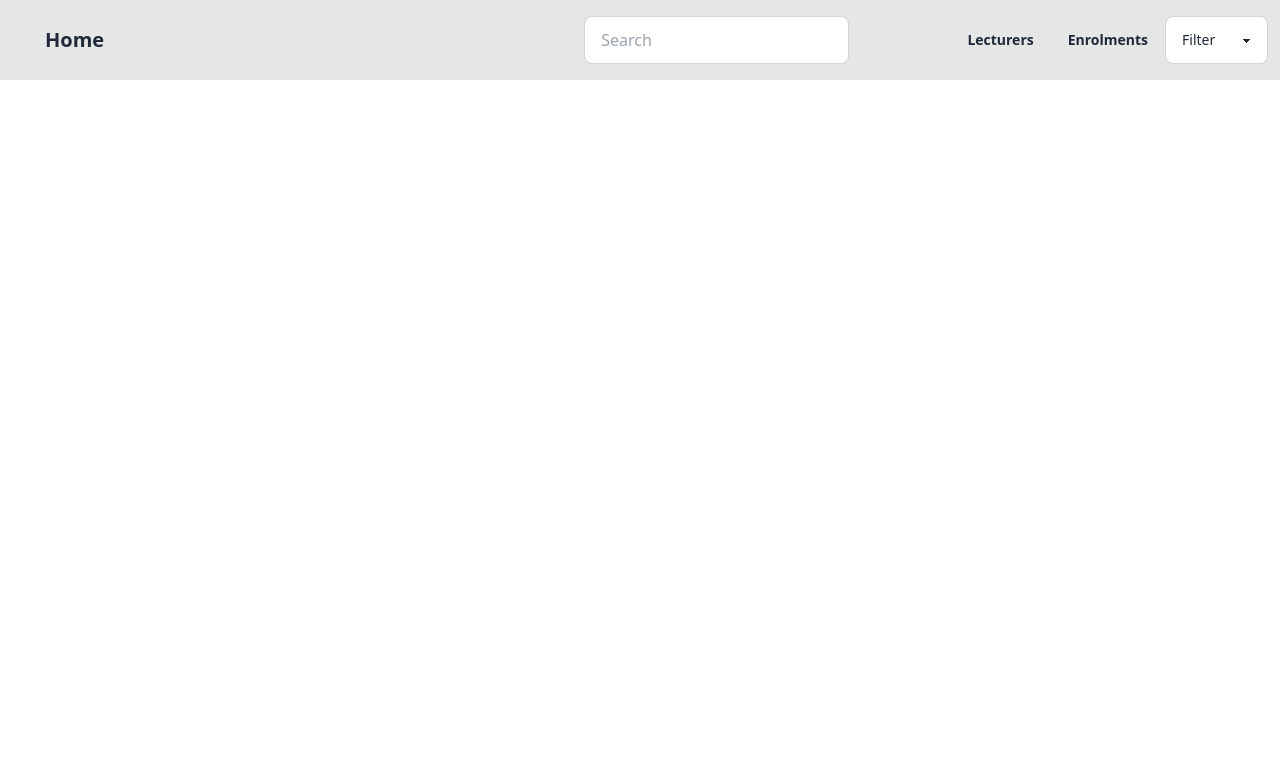
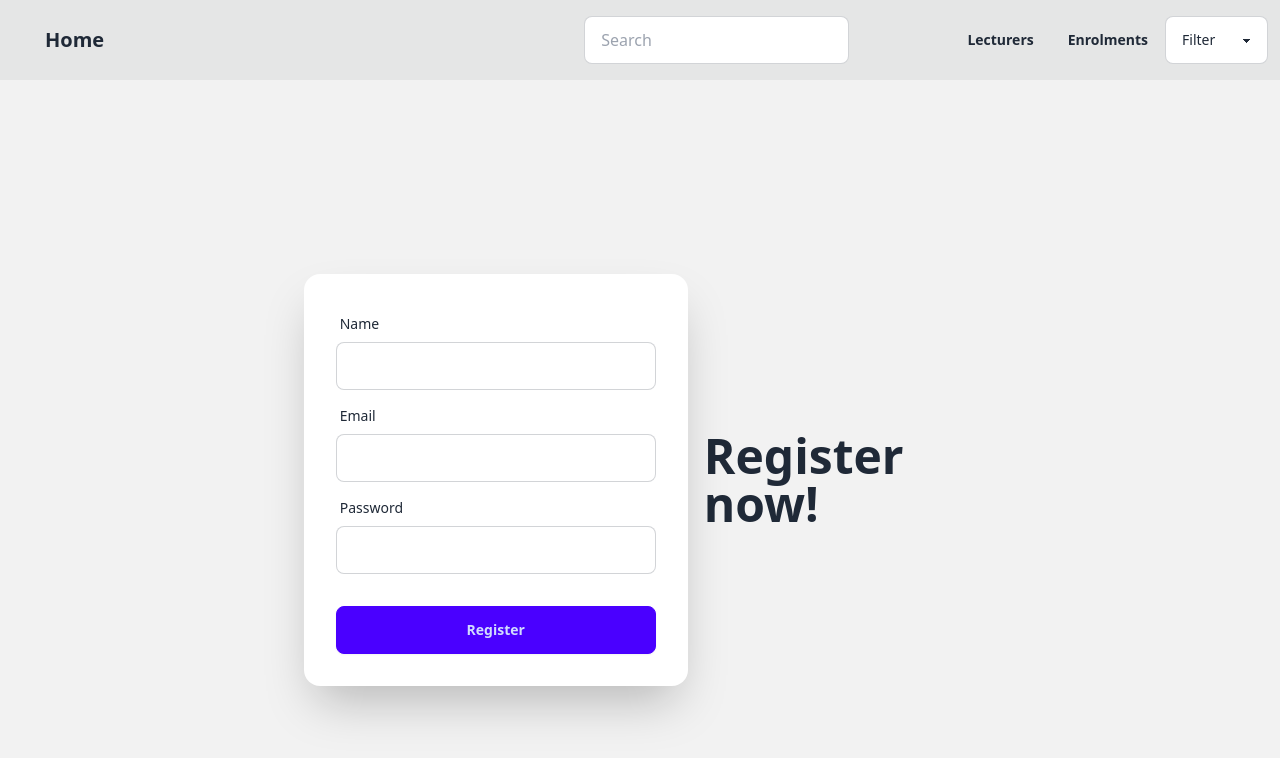
Before and after one commit to N00212272/courses-api-kacper-ca2, a React (Create React App) app: page /register in a window 1280 px wide. Shown: the top 758 px of the page. Built offline with nearby package versions, Linux system fonts and the light colour scheme.

Commit message:
created more aesthetic register button

```diff
--- a/src/pages/Register.js
+++ b/src/pages/Register.js
@@ -1,6 +1,83 @@
-const Register = () => {
+import axios from 'axios';
+import {useState} from 'react';
+import {useNavigate} from 'react-router-dom';
+
+const Register = ({onAuth}) => {
+
+    const [form,setForm] = useState({
+
+    });
+
+    const navigate = useNavigate();
+
+    const [errorMessage, setErrorMessage] = useState("");
+
+    const handleClick = () => {
+
+        axios.post('https://college-api.vercel.app/api/register', {
+            name: form.name,
+            email: form.email,
+            password: form.password
+        })
+        .then(response => {
+            onAuth(true,response.data.token);
+            navigate('/home')
+        })
+        .catch(err => {
+            console.error(err)
+            setErrorMessage(err.response.data.message)
+            //If a user tries to use an email which is already taken this message will come up
+            if (err.response && err.response.status === 422) {
+
+                setErrorMessage("This email has already been used");
+            }
+        });
+    }
+
+    const handleRegisterForm = (e) => {
+        setForm(prevState => ({
+            ...prevState,
+            [e.target.name]:e.target.value
+        }))
+    }
+
     return(
-        <></>
+        <div className="hero min-h-screen bg-base-200">
+        <div className="hero-content flex-col lg:flex-row-reverse">
+          <div className="text-center lg:text-left">
+            <h1 className="text-5xl font-bold">Register now!</h1>
+          </div>
+          <div className="card shrink-0 w-full max-w-sm shadow-2xl bg-base-100">
+            <div className="card-body">
+            <div className="form-control">
+                <label className="label">
+                  <span className="label-text">Name</span>
+                </label>
+                <input type="name" name="name" onChange={handleRegisterForm} value={form.name} className="input input-bordered" required />
+              </div>
+              <div className="form-control">
+                <label className="label">
+                  <span className="label-text">Email</span>
+                </label>
+                <input type="email" name="email" onChange={handleRegisterForm} value={form.email} className="input input-bordered" required />
+              </div>
+              <div className="form-control">
+                <label className="label">
+                  <span className="label-text">Password</span>
+                </label>
+                <input type="password" onChange={handleRegisterForm} value={form.password} name="password" className="input input-bordered" required />
+
+              </div>
+              <div className="form-control mt-6">
+                <button onClick={handleClick} className="btn btn-primary">Register</button>
+                <p>{errorMessage}</p>
+              </div>
+            </div>
+          </div>
+        </div>
+      </div>
     );
-}
+
+};
+
 export default Register;
```
